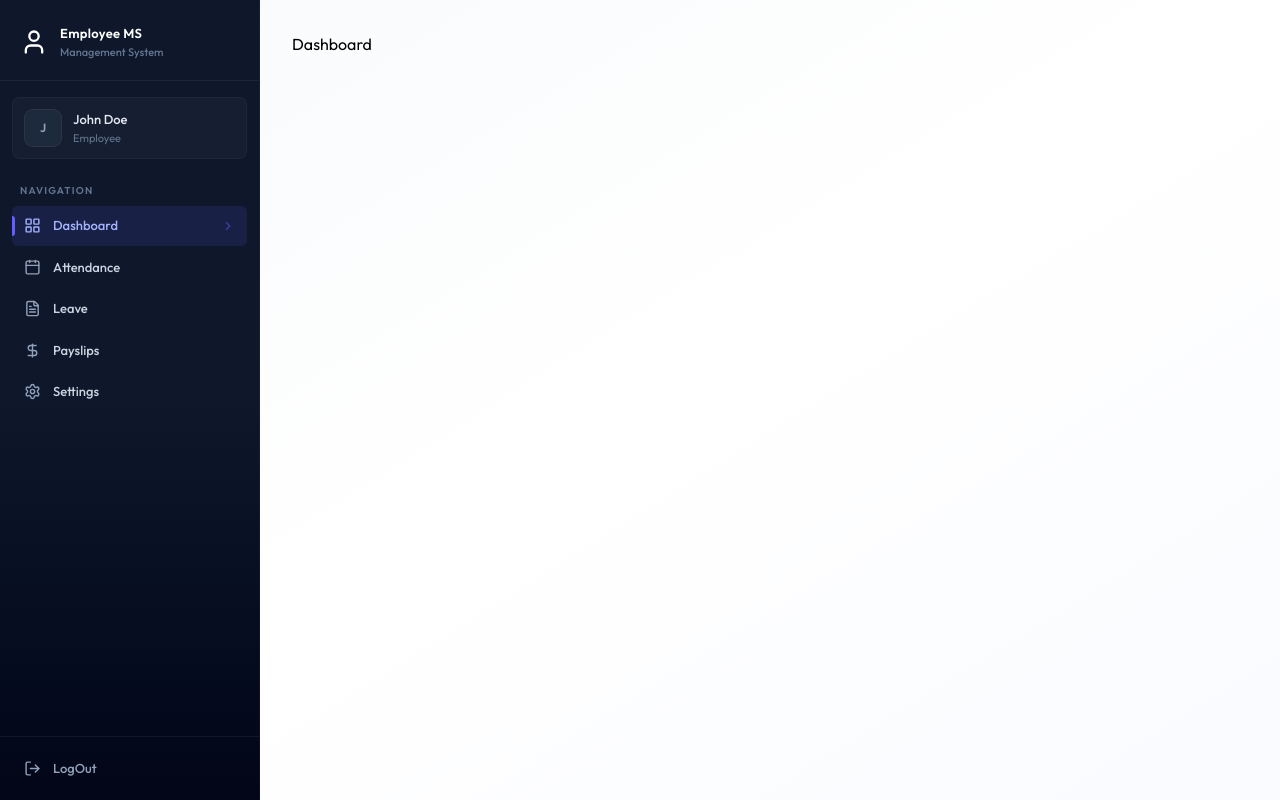
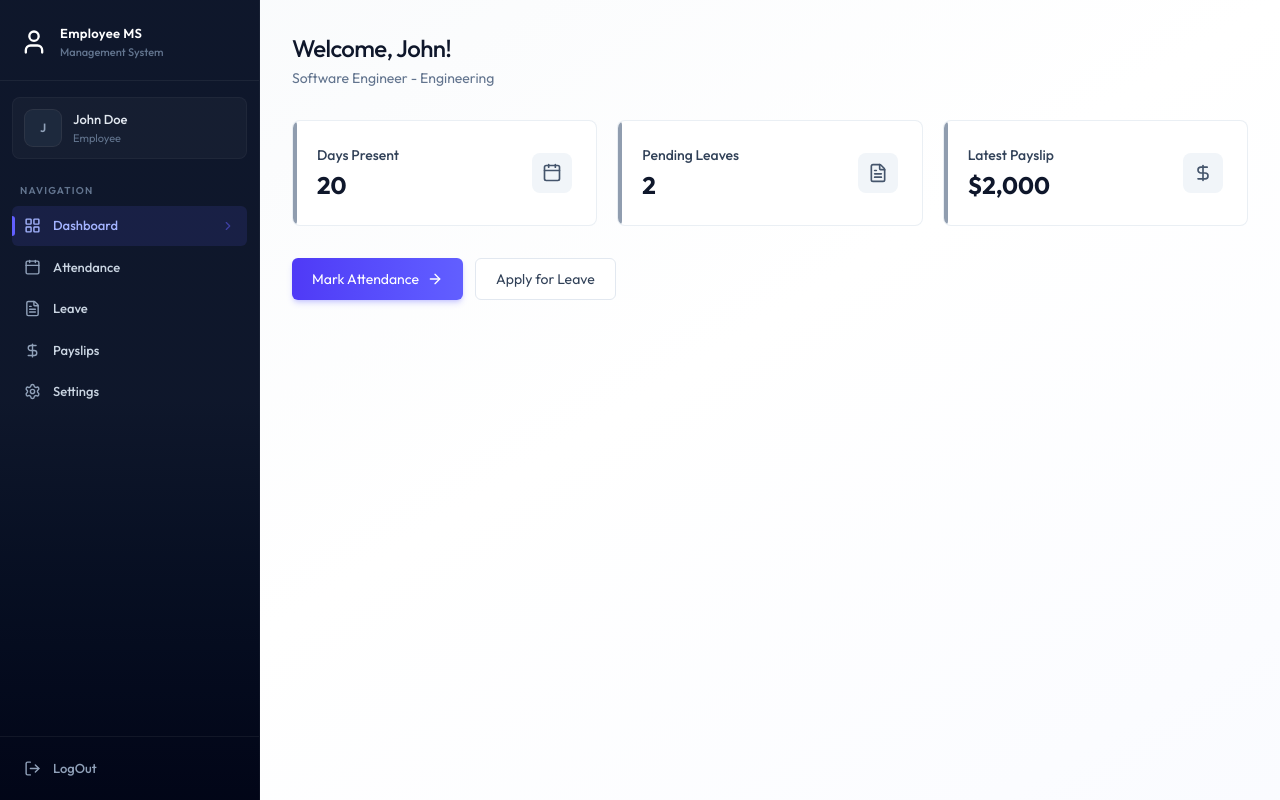
Before and after one commit to Hemant-Ballia/FullStack-EMS, a React (Vite) app in the folder client/: page /dashboard in a window 1280 px wide. Built offline with nearby package versions, Linux system fonts and the light colour scheme; the HTML template or start-up script is replaced by a standard one.

Commit message:
dashboard page UI completed

```diff
--- /dev/null
+++ b/client/src/components/AdminDashboard.jsx
@@ -0,0 +1,82 @@
+import {
+  FileTextIcon,
+  Calendar1Icon,
+  Building2Icon,
+  UsersIcon,
+} from "lucide-react";
+
+const AdminDashboard = ({ data }) => {
+  const stats = [
+    {
+      icon: UsersIcon,
+      value: data.totalEmployees,
+      label: "Total Employees",
+      description: "Active workforce",
+    },
+    {
+      icon: Building2Icon,
+      value: data.totalDepartments,
+      label: "Departments",
+      description: "Organization units",
+    },
+    {
+      icon: Calendar1Icon,
+      value: data.todayAttendance,
+      label: "Today's Attendance",
+      description: "Checked in today",
+    },
+    {
+      icon: FileTextIcon,
+      value: data.pendingLeaves,
+      label: "Pending Leaves",
+      description: "Awaiting approval",
+    },
+  ];
+
+  return (
+    <div className="animate-fade-in">
+      <div className="page-header">
+        <h1 className="page-title">Dashboard</h1>
+        <p className="page-subtitle">
+          Welcome back, Admin - here's your overview
+        </p>
+      </div>
+      <div
+        className="grid grid-cols-1 sm:grid-cols-2 lg:grid-cols-4
+gap-4 sm:gap-5 mb-8"
+      >
+        {stats.map((s) => (
+          <div
+            key={s.label}
+            className="card card-hover p-5 sm:p-6
+    relative overflow-hidden group flex items-center
+    justify-between"
+          >
+            <div>
+              <div
+                className="absolute left-0 top-0 bottom-0 w-1
+  rounded-r-full bg-slate-500/70
+  group-hover:bg-indigo-500/70"
+              />
+              <p className="text-sm font-medium text-slate-700">{s.label}</p>
+              <p
+                className="text-2xl font-bold text-slate-900
+  mt-1"
+              >
+                {s.value}
+              </p>
+            </div>
+            <s.icon
+              className="size-10 p-2.5 rounded-lg
+  bg-slate-100 text-slate-600 group-hover:bg-indigo-50
+  group-hover:text-indigo-600 transition-colors
+  duration-200"
+            />
+          </div>
+        ))}
+      </div>
+    </div>
+  );
+};
+
+export default AdminDashboard;
--- /dev/null
+++ b/client/src/components/EmployeeDashboard.jsx
@@ -0,0 +1,70 @@
+import React from "react";
+import { CalendarIcon, FileTextIcon, DollarSignIcon } from "lucide-react";
+import { Link } from "react-router-dom";
+import { ArrowRightIcon } from "lucide-react";
+
+const EmployeeDashboard = ({data}) => {
+    const emp = data?.employee;
+
+    const cards = [
+      {
+        icon: CalendarIcon,
+        value: data?.currentMonthAttendance,
+        title: "Days Present",
+        subtitle: "This month",
+      },
+      {
+        icon: FileTextIcon,
+        value: data?.pendingLeaves,
+        title: "Pending Leaves",
+        subtitle: "Awaiting approval",
+      },
+      {
+        icon: DollarSignIcon,
+        value: data?.latestPayslip ? `$${data.latestPayslip.netSalary?.toLocaleString()}` : "N/A",
+        title: "Latest Payslip",
+        subtitle: "Most recent payout",
+      },
+    ];
+
+ return (
+  <div className="animate-fade-in">
+    <div className="page-header">
+      <h1 className='page-title'>Welcome, {emp?.firstName}!</h1>
+      <p className="page-subtitle">
+        {emp?.position} - {emp?.department || "No Department"}
+      </p>
+    </div>
+    <div className='grid grid-cols-1 sm:grid-cols-3 gap-4 sm:gap-5 mb-8'>
+  {cards.map((card, index) => (
+    <div key={index} className='card card-hover p-5 sm:p-6 relative overflow-hidden group flex items-center justify-between'>
+      <div>
+        <div className="absolute left-0 top-0 bottom-0 w-1 rounded-r-full bg-slate-500/70 group-hover:bg-indigo-500/70" />
+        <p className='text-sm font-medium text-slate-700'>
+          {card.title}
+        </p>
+        <p className='text-2xl font-bold text-slate-900 mt-1'>
+          {card.value}
+        </p>
+      </div>
+
+      <card.icon className='size-10 p-2.5 rounded-lg bg-slate-100 text-slate-600 group-hover:bg-indigo-50 group-hover:text-indigo-600 transition-colors duration-200' />
+    </div>
+  ))}
+</div>
+<div className='flex flex-col sm:flex-row gap-3'>
+  <Link to="/attendance" className='btn-primary text-center inline-flex items-center justify-center gap-2'>
+    Mark Attendance <ArrowRightIcon className="w-4 h-4" />
+  </Link>
+
+  <Link to="/leave" className='btn-secondary text-center'>
+    Apply for Leave
+  </Link>
+</div>
+
+  </div>
+);
+
+}
+
+export default EmployeeDashboard;
--- /dev/null
+++ b/client/src/components/Loading.jsx
@@ -0,0 +1,11 @@
+
+
+const Loading = () => {
+  return (
+    <div className='flex justify-center h-screen items-center'>
+      <div className='animate-spin size-8 border-2 border-indigo-600 border-t-transparent rounded-full' />
+    </div>
+  );
+};
+
+export default Loading;
--- a/client/src/pages/Dashboard.jsx
+++ b/client/src/pages/Dashboard.jsx
@@ -1,8 +1,31 @@
+import { useEffect, useState } from "react";
+import { dummyAdminDashboardData, dummyEmployeeDashboardData } from "../assets/assets";
+import Loading from "../components/Loading";
+import EmployeeDashboard from "../components/EmployeeDashboard";
+import AdminDashboard from "../components/AdminDashboard";
+
+
 
 const Dashboard = () => {
-  return (
-    <div>Dashboard</div>
-  )
-}
+  const [data, setData] = useState(null);
+  const [loading, setLoading] = useState(true);
 
-export default Dashboard
+  useEffect(() => {
+    setData(dummyEmployeeDashboardData);
+    setTimeout(() => {
+      setLoading(false);
+    }, 1000);
+  }, []);
+
+  if (loading) return <Loading/>
+
+  if (!data) return <p className="text-center text-slate-500 py-12">Failed to load dashboard</p>;
+
+  if (data.role === "ADMIN") {
+    return <AdminDashboard data={data}/>
+  } else {
+    return  <EmployeeDashboard data={data}/>
+  }
+};
+
+export default Dashboard;
```
